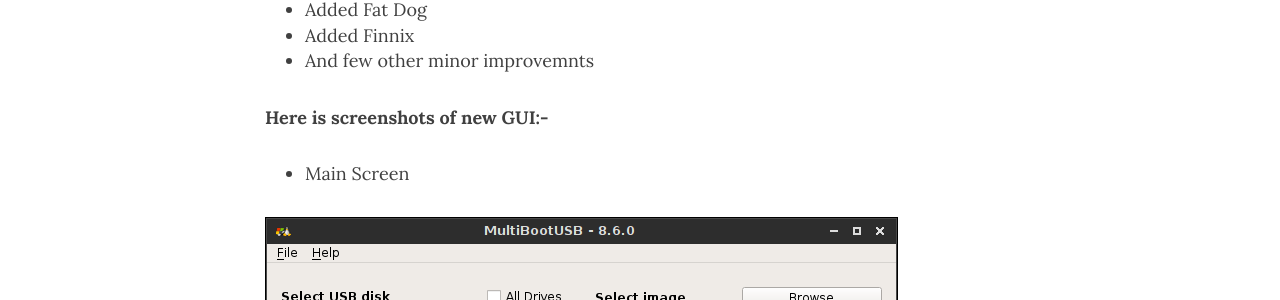
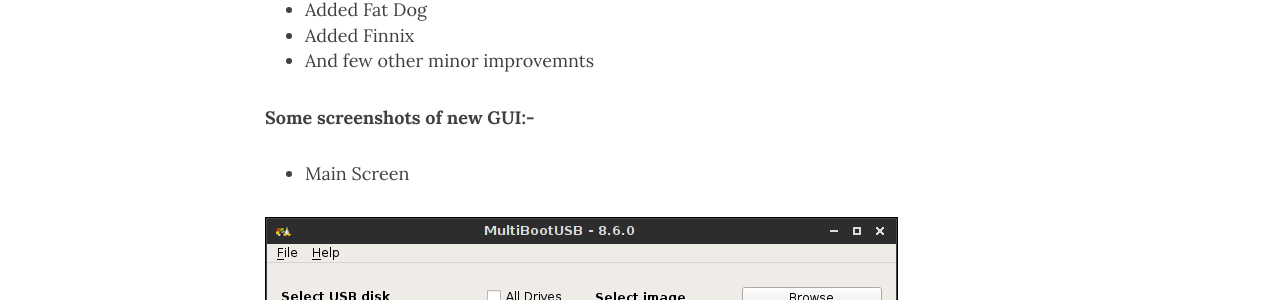
Before and after one commit to mbusb/mbusb.github.io, a Jekyll site: the page built from _posts/2017-04-23-Brand New Release - 8.6.0.md, in a window 1280 px wide and 900 px high, scrolled down 903 px. Shown: the part 154-454 px from the top of the window. Built offline with Jekyll 4.4.1, drawn with Linux system fonts in a browser that asks for light colours; nearby versions of some CDN libraries; comment, search, counter and statistics services are not loaded.

Commit message:
Fix typo

```diff
--- a/_posts/2017-04-23-Brand New Release - 8.6.0.md
+++ b/_posts/2017-04-23-Brand New Release - 8.6.0.md
@@ -34,7 +34,7 @@
 * And few other minor improvemnts
 
 
-__Here is screenshots of new GUI:-__
+__Some screenshots of new GUI:-__
 
 * Main Screen
 
```
